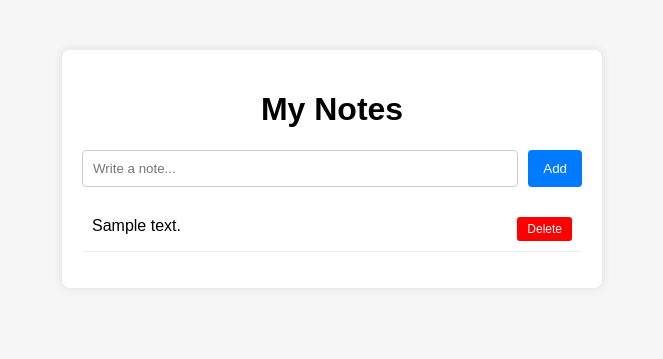
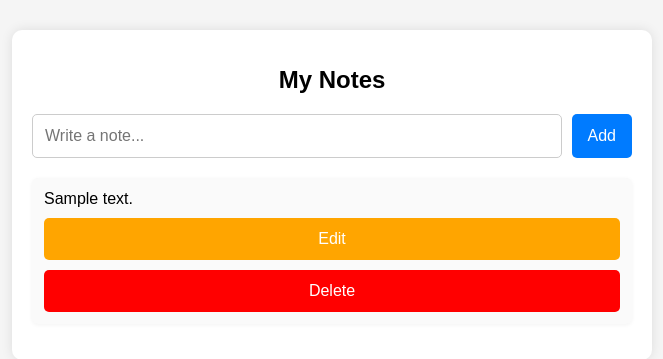
Before and after one commit to Kostiantyn-Shtoiko/Bot_Notes_WebApp, a Flask app: page / in a window 1280 px wide. Shown: the top 359 px of the page, without its empty margins (308-971 px from the left). Run offline with Flask 3, Linux system fonts and the light colour scheme; tables that the repository leaves empty hold one stand-in row (values such as "Sample post").

Commit message:
Function to edit a note after adding it

```diff
--- a/bot/config.py
+++ b/bot/config.py
@@ -2,4 +2,4 @@
 BOT_TOKEN = '7479412412:AAEF2H0FhqOsO_N6sY_numEU12jk6YQ8fl8'
 
 # WebApp base URL (must be reachable from Telegram)
-WEBAPP_URL = 'https://b639-188-252-198-158.ngrok-free.app'
+WEBAPP_URL = 'https://09ef-188-252-198-158.ngrok-free.app'
--- a/web_app/database.py
+++ b/web_app/database.py
@@ -35,3 +35,12 @@ def delete_note(note_id):
     cursor.execute("DELETE FROM notes WHERE id = ?", (note_id,))
     conn.commit()
     conn.close()
+
+def update_note(note_id, new_text):
+    conn = sqlite3.connect(DB_NAME)
+    cursor = conn.cursor()
+    cursor.execute("UPDATE notes SET text = ? WHERE id = ?", (new_text, note_id))
+    conn.commit()
+    updated = cursor.rowcount
+    conn.close()
+    return updated > 0
--- a/web_app/handlers.py
+++ b/web_app/handlers.py
@@ -30,3 +30,18 @@ def add_note():
 def delete_note(note_id):
     database.delete_note(note_id)
     return jsonify({'status': 'deleted'})
+
+# Update note by ID
+@notes_bp.route('/notes/<int:note_id>', methods=['PUT'])
+def update_note(note_id):
+    data = request.get_json()
+    new_text = data.get('text', '').strip()
+
+    if not new_text:
+        return jsonify({'status': 'error', 'message': 'Text is required'}), 400
+
+    success = database.update_note(note_id, new_text)
+    if success:
+        return jsonify({'status': 'success'})
+    else:
+        return jsonify({'status': 'error', 'message': 'Note not found'}), 404
--- a/web_app/static/script.js
+++ b/web_app/static/script.js
@@ -13,17 +13,58 @@ function loadNotes() {
 
             data.forEach(note => {
                 const li = document.createElement('li');
-                li.textContent = note.text;
+
+                const contentWrapper = document.createElement('div');
+                contentWrapper.style.flex = '1';
+                contentWrapper.style.display = 'flex';
+                contentWrapper.style.alignItems = 'center';
+                contentWrapper.style.gap = '10px';
+
+                const textSpan = document.createElement('span');
+                textSpan.textContent = note.text;
+
+                const inputField = document.createElement('input');
+                inputField.type = 'text';
+                inputField.value = note.text;
+                inputField.style.display = 'none';
+                inputField.style.flex = '1';
+
+                contentWrapper.appendChild(textSpan);
+                contentWrapper.appendChild(inputField);
+
+                const editBtn = document.createElement('button');
+                editBtn.textContent = 'Edit';
+                editBtn.style.backgroundColor = 'orange';
+
+                editBtn.onclick = () => {
+                    const isEditing = inputField.style.display === 'inline';
+
+                    if (isEditing) {
+                        const updatedText = inputField.value.trim();
+                        if (updatedText !== '') {
+                            updateNote(note.id, updatedText);
+                        }
+                    } else {
+                        inputField.style.display = 'inline';
+                        textSpan.style.display = 'none';
+                        editBtn.textContent = 'Save';
+                    }
+                };
 
                 const delBtn = document.createElement('button');
                 delBtn.textContent = 'Delete';
+                delBtn.style.backgroundColor = 'red';
                 delBtn.onclick = () => deleteNote(note.id);
 
+                li.style.gap = '10px';
+                li.appendChild(contentWrapper);
+                li.appendChild(editBtn);
                 li.appendChild(delBtn);
                 list.appendChild(li);
             });
         });
 }
+
 
 // Add new note
 function addNote() {
@@ -41,7 +82,6 @@ function addNote() {
     })
     .then(res => res.json())
     .then(data => {
-        console.log('Server response::', data);
         if (data.status === 'success') {
             input.value = '';
             loadNotes();
@@ -60,3 +100,17 @@ function deleteNote(id) {
         loadNotes();
     });
 }
+
+// Update note by ID
+function updateNote(id, text) {
+    fetch(`/notes/${id}`, {
+        method: 'PUT',
+        headers: {
+            'Content-Type': 'application/json'
+        },
+        body: JSON.stringify({ text })
+    })
+    .then(() => {
+        loadNotes();
+    });
+}
--- a/web_app/static/style.css
+++ b/web_app/static/style.css
@@ -3,41 +3,48 @@ body {
     background-color: #f5f5f5;
     margin: 0;
     padding: 0;
+    font-size: 16px;
 }
 
 .container {
-    max-width: 500px;
-    margin: 50px auto;
+    max-width: 600px;
+    margin: 30px auto;
     background: white;
     padding: 20px;
-    border-radius: 8px;
-    box-shadow: 0 0 10px rgba(0, 0, 0, 0.1);
+    border-radius: 10px;
+    box-shadow: 0 0 12px rgba(0, 0, 0, 0.1);
 }
 
 h1 {
     text-align: center;
+    font-size: 24px;
+    margin-bottom: 20px;
 }
 
 .input-area {
     display: flex;
+    flex-wrap: wrap;
     gap: 10px;
     margin-bottom: 20px;
 }
 
 input[type="text"] {
     flex: 1;
-    padding: 10px;
-    border-radius: 4px;
+    padding: 12px;
+    font-size: 16px;
+    border-radius: 5px;
     border: 1px solid #ccc;
 }
 
 button {
-    padding: 10px 15px;
+    padding: 12px 16px;
+    font-size: 16px;
     border: none;
     background-color: #007bff;
     color: white;
-    border-radius: 4px;
+    border-radius: 5px;
     cursor: pointer;
+    flex-shrink: 0;
 }
 
 button:hover {
@@ -51,14 +58,66 @@ ul#notesList {
 
 ul#notesList li {
     display: flex;
-    justify-content: space-between;
-    padding: 10px;
-    border-bottom: 1px solid #eee;
+    flex-direction: column;
+    background-color: #fafafa;
+    margin-bottom: 12px;
+    padding: 12px;
+    border-radius: 6px;
+    box-shadow: 0 1px 4px rgba(0, 0, 0, 0.05);
 }
 
-ul#notesList li button {
-    background-color: red;
-    padding: 5px 10px;
-    font-size: 12px;
-    border-radius: 3px;
+.note-top {
+    display: flex;
+    justify-content: space-between;
+    align-items: center;
+    flex-wrap: wrap;
+    gap: 10px;
 }
+
+.note-actions {
+    display: flex;
+    gap: 10px;
+    flex-wrap: wrap;
+}
+
+.note-text {
+    font-size: 16px;
+    word-wrap: break-word;
+}
+
+.note-input {
+    font-size: 16px;
+    padding: 8px;
+    width: 100%;
+    margin-top: 8px;
+    box-sizing: border-box;
+}
+
+/* 🌐 Адаптація для мобільних */
+@media (max-width: 600px) {
+    body {
+        font-size: 18px;
+    }
+
+    h1 {
+        font-size: 22px;
+    }
+
+    .container {
+        margin: 10px;
+        padding: 15px;
+    }
+
+    button {
+        width: 100%;
+    }
+
+    .input-area {
+        flex-direction: column;
+    }
+
+    .note-actions {
+        width: 100%;
+        flex-direction: column;
+    }
+}
```
